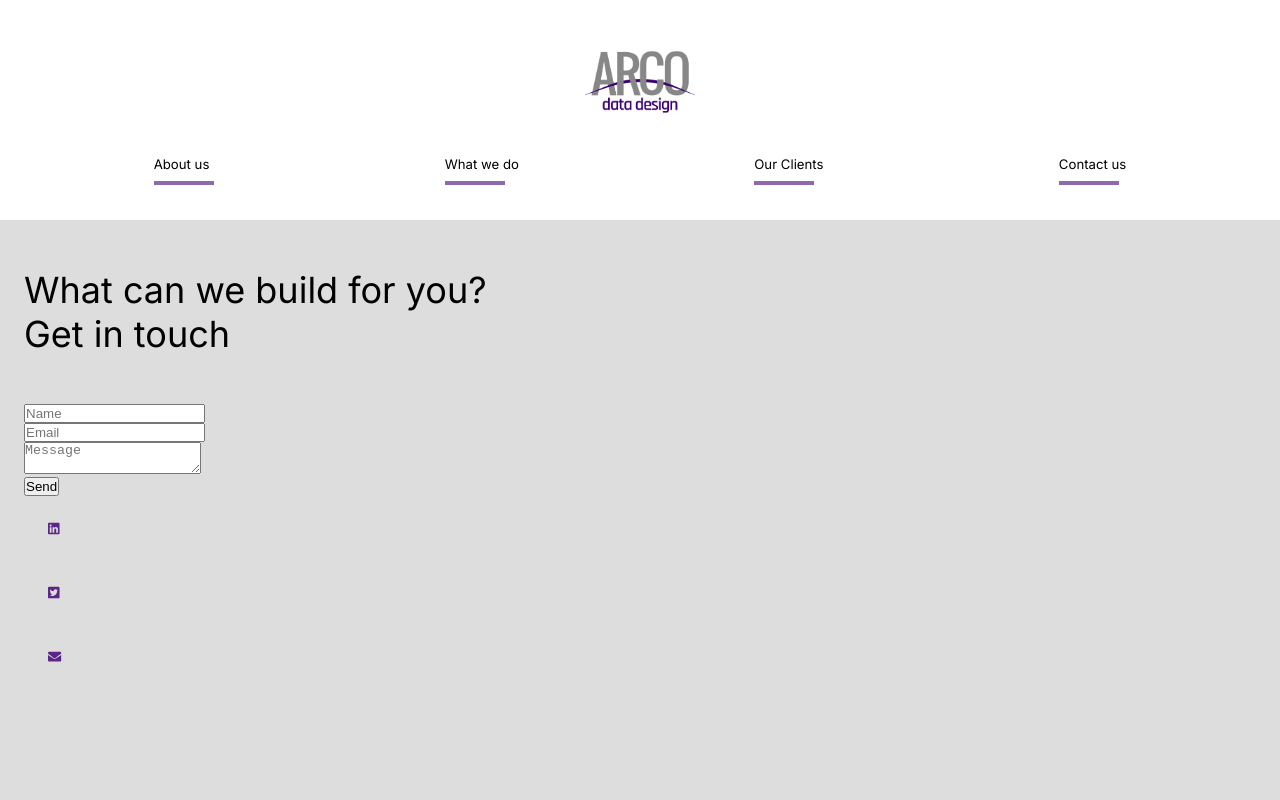
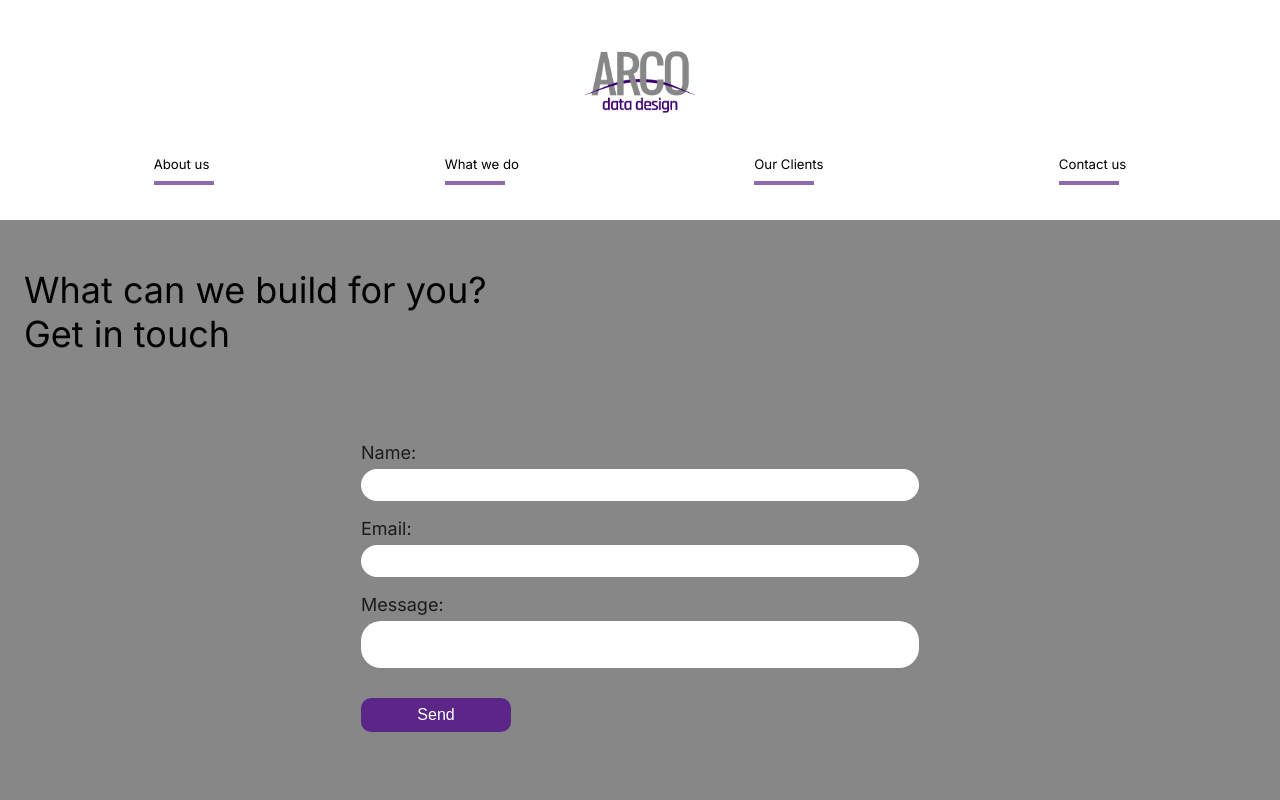
Before and after one commit to kceron/a-site-one, a React (Create React App) app: page /contact in a window 1280 px wide. Shown: the top 800 px of the page. Built offline with nearby package versions, Linux system fonts and the light colour scheme.

Commit message:
contact styles

```diff
--- a/src/pages/ContactUs.js
+++ b/src/pages/ContactUs.js
@@ -21,7 +21,7 @@ const ContactUs = () => {
       initial="hidden"
       animate="show"
       exit="exit"
-      style={{ background: "#DDDDDD" }}
+      style={{ background: "#878787" }}
     >
       <StyledTitle>
         <Hide>
@@ -30,44 +30,39 @@ const ContactUs = () => {
         </Hide>
       </StyledTitle>
       <div>
-        <Hide>
+        <FormContainer>
           <form onSubmit={""}>
-            <div className=""></div>
-            <div className="">
+            <label htmlFor="name">Name: </label>
             <input
               type="text"
               name="name"
               htmlFor="name"
-                placeholder="Name"
               id="full-name"
               onChange={""}
             />
-            </div>
-            <div className="">
+
+            <label htmlFor="email">Email: </label>
             <input
               type="email"
               name="email"
               htmlFor="email"
-                placeholder="Email"
               id="email"
               onChange={""}
             ></input>
-            </div>
-            <div className="">
+
+            <label htmlFor="message">Message: </label>
             <textarea
               name="message"
               htmlFor="message"
               id="message"
-                placeholder="Message"
               onChange={""}
             />
-            </div>
 
             <div className="">
               <input type="submit" value="Send"></input>
             </div>
           </form>
-        </Hide>
+        </FormContainer>
         <Hide className="bottom">
           <ul className="icons">
             <StyledSocial>
@@ -76,14 +71,14 @@ const ContactUs = () => {
                 className="icon"
               >
                 <span>
-                  <FontAwesomeIcon icon={faLinkedin} />
+                  <FontAwesomeIcon size="2x" icon={faLinkedin} />
                 </span>
               </a>
             </StyledSocial>
             <StyledSocial>
               <a href="https://twitter.com/..." className="icon">
                 <span>
-                  <FontAwesomeIcon icon={faTwitterSquare} />
+                  <FontAwesomeIcon size="2x" icon={faTwitterSquare} />
                 </span>
               </a>
             </StyledSocial>
@@ -94,7 +89,7 @@ const ContactUs = () => {
                 className="icon"
               >
                 <span>
-                  <FontAwesomeIcon icon={faEnvelope} />
+                  <FontAwesomeIcon size="2x" icon={faEnvelope} />
                 </span>
               </a>
             </StyledSocial>
@@ -131,14 +126,64 @@ const Hide = styled.div`
 const StyledSocial = styled(motion.div)`
   display: flex;
   align-items: center;
-  h2,
   a {
     margin: 2rem;
     text-decoration: none;
   }
   span {
-    color: #5B2688;
+    color: #5b2688;
   }
 `;
 
+const FormContainer = styled.div`
+  width: 600px;
+  margin: 0 auto 2rem;
+  padding: 1.75rem;
+  border: 1px solid var(--gray);
+  border-radius: 0.25rem;
+  /* margin-top: 50px; */
+  form {
+    display: flex;
+    flex-direction: column;
+    margin: 1rem 0;
+  }
+  form label {
+    margin-top:5px;
+    margin-bottom:3px;
+    font-size:18px;
+    color: #1B1B1B;
+  }
+  form input, form textarea {
+    margin-top: 0.25rem;
+    margin-bottom: 1rem;
+    padding: 0.7rem;
+    transition: all 0.3s;
+    border-radius: 20px;
+    border: 1px solid var(--gray);
+  }
+  form input[type=submit] {
+    margin: 1.5rem 0 1rem;
+    width: 150px;
+    color: white;
+    font-size: 16px;
+    cursor: pointer;
+    background-color: #5B2688;
+    border-radius: 10px;
+    /* align-items: center; */
+
+  }
+  form textarea{
+    resize: none;
+  }
+  form input:focus {
+    outline:none;
+    background-color: #DDD2DC;
+  }
+  form textarea:focus {
+    outline:none;
+    background-color: #DDD2DC;
+  }
+
+`;
+
 export default ContactUs;
```
Lines whose indentation alone changed are shown as unchanged.
